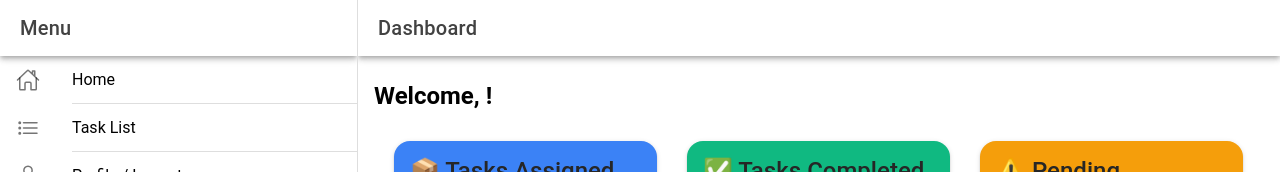
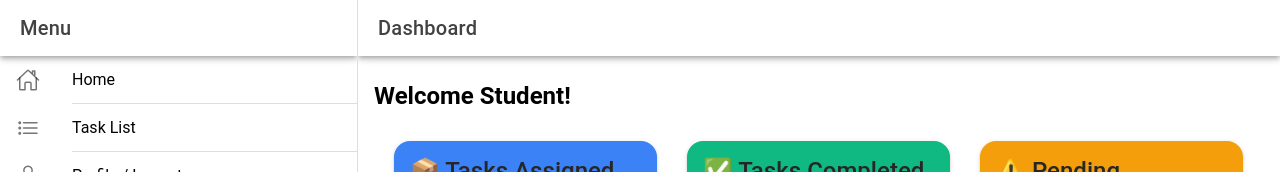
Before and after one commit to SarahSuyat/CrimpTask, a React (Vite) app: page /CrimpTask/app/home in a window 1280 px wide. Shown: the top 172 px of the page. Built offline with nearby package versions, Linux system fonts and the light colour scheme; no server answers.

Commit message:
configure some redirection

```diff
--- a/src/pages/Home.tsx
+++ b/src/pages/Home.tsx
@@ -96,7 +96,7 @@ const Home: React.FC = () => {
       </IonHeader>
       <IonContent className="ion-padding">
         <h2 style={{ fontWeight: 'bold', marginTop: '10px' }}>
-          Welcome, {studentName}!
+          Welcome Student!
         </h2>
 
         <IonGrid>
--- a/src/pages/Login.tsx
+++ b/src/pages/Login.tsx
@@ -147,7 +147,7 @@ const Login: React.FC = () => {
       const { data, error } = await supabase.auth.signInWithOAuth({
         provider: 'google',
         options: {
-          redirectTo: window.location.origin + '/CrimpTask/auth-callback',
+          redirectTo: 'http://localhost:8100/CrimpTask/auth-callback',
           queryParams: {
             access_type: 'offline',
             prompt: 'select_account',
```
